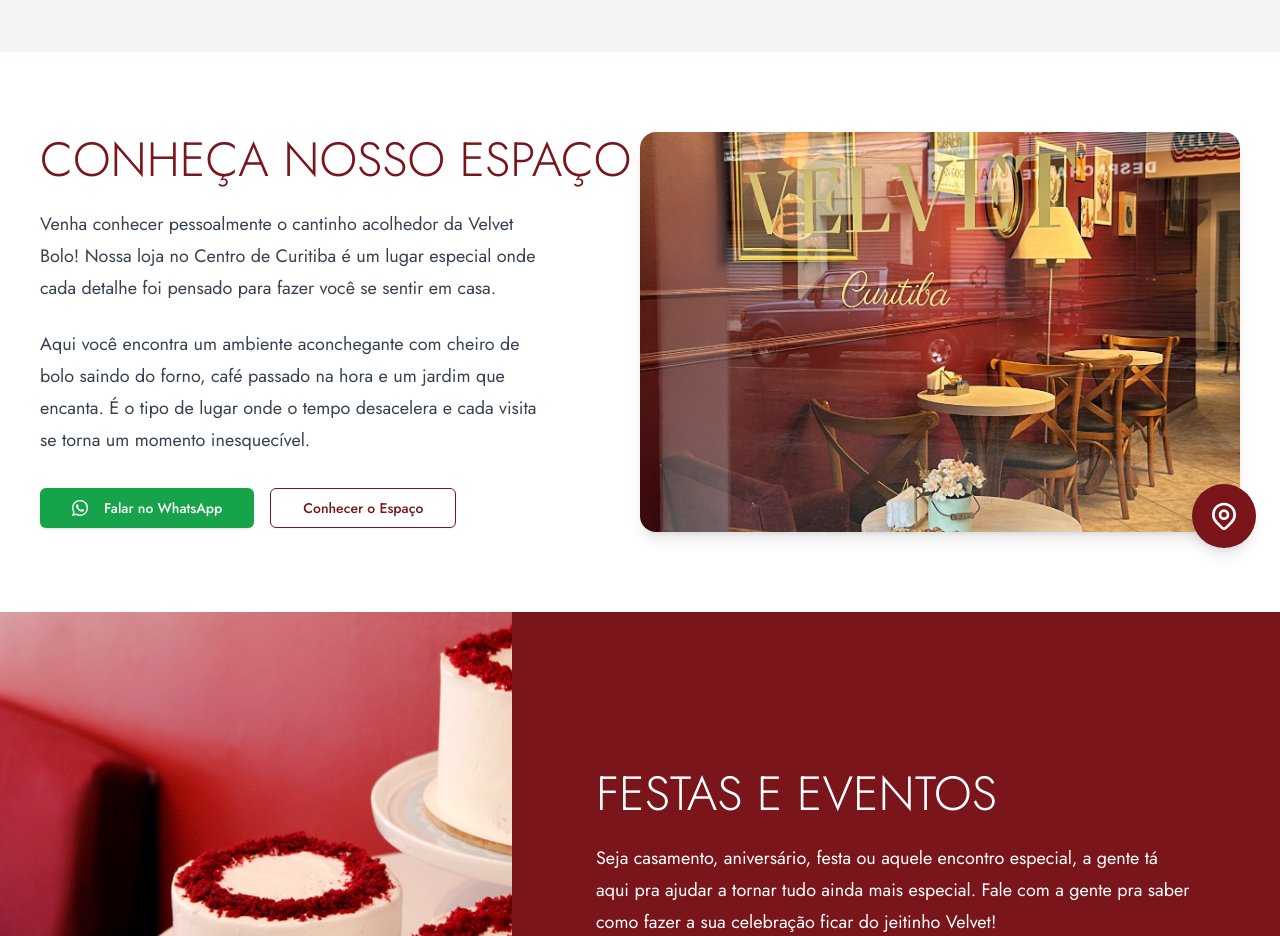
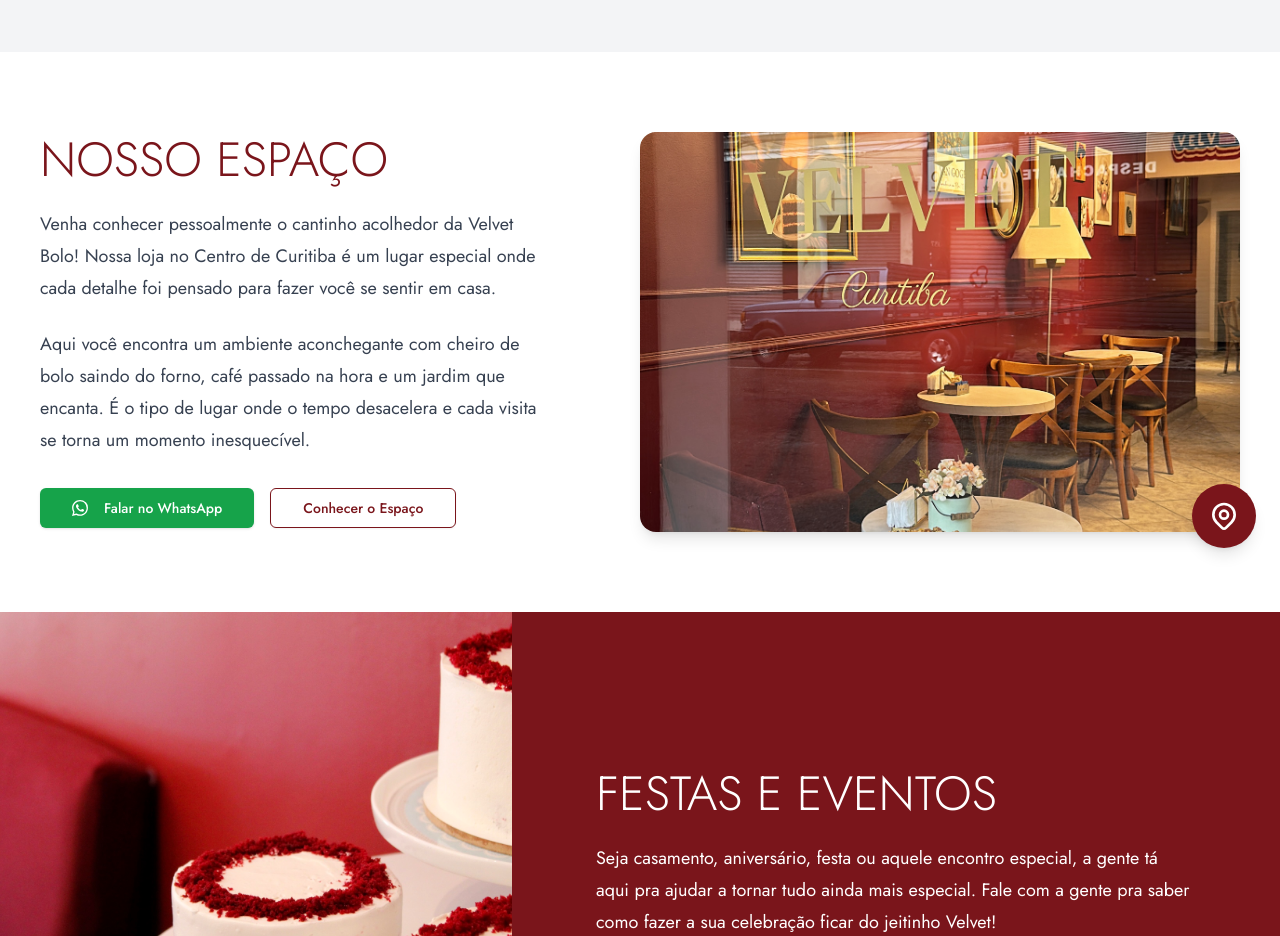
Before and after one commit to riadyounes/velvet, a Next.js app: page / in a window 1280 px wide. Shown: the part 1680-2616 px from the top of the page. Built offline with nearby package versions, Linux system fonts and the light colour scheme.

Commit message:
fix: update heading text in HomePage for improved clarity and consistency

```diff
--- a/src/app/(app)/(home)/page.tsx
+++ b/src/app/(app)/(home)/page.tsx
@@ -148,7 +148,7 @@
                 id="conheca-espaco"
                 className="mb-6 text-4xl font-light text-brand-700 md:text-5xl"
               >
-                CONHEÇA NOSSO ESPAÇO
+                NOSSO ESPAÇO
               </h2>
               <p className="mb-6 max-w-[500px] text-lg leading-8 text-gray-700">
                 Venha conhecer pessoalmente o cantinho acolhedor da Velvet Bolo!
```
